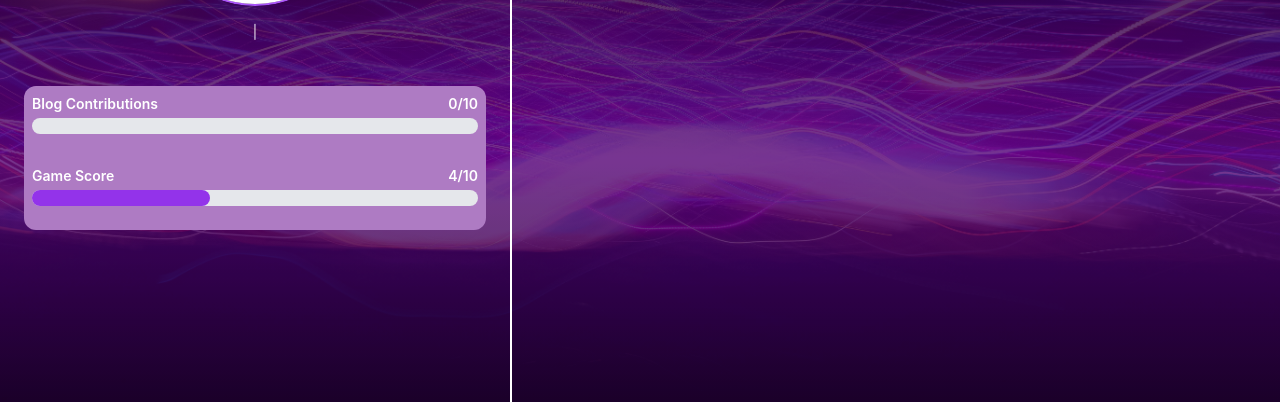
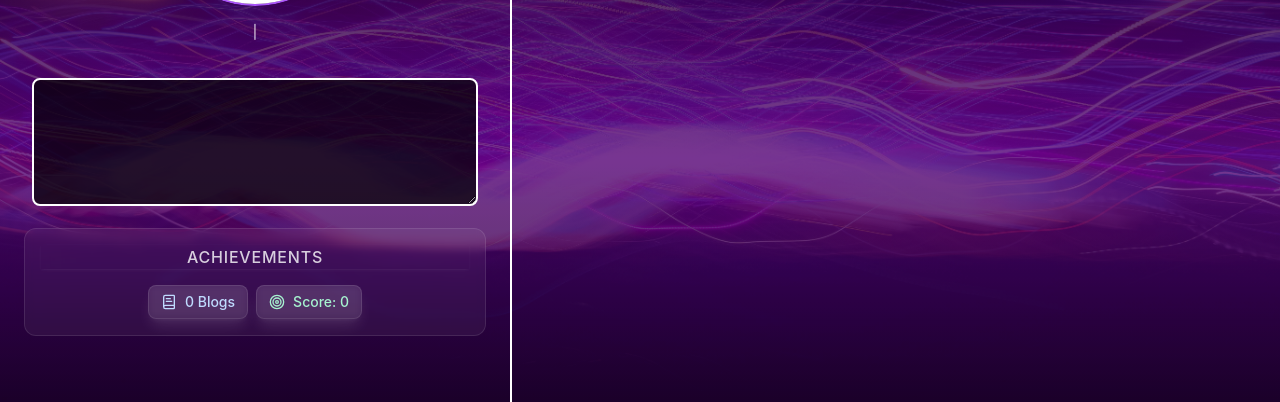
Before and after one commit to piyush-raj-07/Website24, a React (Create React App) app in the folder client/: page /profile/1 in a window 1280 px wide. Shown: the part 338-740 px from the top of the page. Built offline with nearby package versions, Linux system fonts and the light colour scheme; no server answers; the HTML template or start-up script is replaced by a standard one.

Commit message:
updated PeopleProf

```diff
--- a/client/src/components/Peoples/PeopleProf.js
+++ b/client/src/components/Peoples/PeopleProf.js
@@ -1,5 +1,5 @@
-import React, { useState, useEffect, useRef } from 'react';
-import {useNavigate, useParams } from 'react-router-dom';
+import React, { useState, useEffect } from 'react';
+import { useParams } from 'react-router-dom';
 import profilePic from "../../components/ProfileImg/ProfilePic.jpg";
 import background from "../../components/ProfileImg/Background.jpg";
 import blogBg1 from '../../components/ProfileImg/blog_bg1.jpg';
@@ -7,23 +7,25 @@ import blogBg2 from '../../components/ProfileImg/blog_bg2.jpg';
 import blogBg3 from '../../components/ProfileImg/blog_bg3.jpg';
 import blogBg4 from '../../components/ProfileImg/blog_bg4.jpg';
 import blogBg5 from '../../components/ProfileImg/blog_bg5.jpg';
-
+import { Shield, BookText, Target } from "lucide-react"
 
 export default function ProfilePage2() {
     const { id } = useParams();
     const [image, setImage] = useState(null);
+    const [intro, setIntro] = useState("")
     const [username, setUsername] = useState(null);
     const [degree, setDegree] = useState(null);
     const [batch, setBatch] = useState(null);
     const [blogs, setBlogs] = useState([]);
+    const [role, setRole] = useState(null);
+    const [quizScore, setQuizScore] = useState(0);
     const backgroundImages = [
         blogBg1,
         blogBg2,
         blogBg3,
         blogBg4,
         blogBg5,
-    ];
-    const [progressData, setProgressData] = useState({ blogsCount: 0 });
+    ]
 
     useEffect(() => {
 
@@ -47,6 +49,9 @@ export default function ProfilePage2() {
                     setDegree(data.Degree || "B.Tech");
                     setBatch(data.Grad_Year || "2026");
                     setImage(data.Img_URL || profilePic);
+                    setIntro(data.About);
+                    setRole(data.Role || null);
+                    setQuizScore(data.quizScore || 0);
 
                 } else {
                     console.error('Failed to fetch user info');
@@ -69,8 +74,6 @@ export default function ProfilePage2() {
                     const data = await response.json();
                     setBlogs(data);
                     console.log(data)
-
-                    setProgressData({ blogsCount: data.length });
                 } else {
                     console.error('Failed to fetch blogs');
                 }
@@ -96,27 +99,29 @@ export default function ProfilePage2() {
 
         previousImage = newImage;
         return newImage;
+
     };
 
-    const ProgressBar = ({ label, value, maxValue }) => {
-        const percentage = (value / maxValue) * 100;
+    const Badge = ({ icon: Icon, label, value, variant = "default" }) => {
+        const variants = {
+            admin: "bg-white/10 text-yellow-100 hover:bg-white/20",
+            blog: "bg-white/10 text-blue-200 hover:bg-white/20",
+            quiz: "bg-white/10 text-emerald-200 hover:bg-white/20",
+            default: "bg-white/10 text-gray-200 hover:bg-white/20",
+        }
 
         return (
-            <div className="mb-4">
-                <div className="flex justify-between items-center mb-1">
-                    <span className="text-sm font-semibold">{label}</span>
-                    <span className="text-sm font-semibold">{`${value}/${maxValue}`}</span>
-                </div>
-                <div className="w-full bg-gray-200 rounded-full h-4">
-                    <div
-                        className="bg-purple-600 h-4 rounded-full transition-all duration-500"
-                        style={{ width: `${percentage}%` }}
-                    ></div>
+            <div
+                className={` group relative inline-flex items-center gap-2 px-3 py-1.5 rounded-lg text-sm font-medium transition-all duration-200 ${variants[variant]} backdrop-blur-sm border border-white/10 shadow-lg shadow-white/10`}
+            >
+                <Icon className="w-4 h-4" />
+                <span>{value}</span>
+                <div className="absolute invisible group-hover:visible opacity-0 group-hover:opacity-100 transition-opacity duration-200 -bottom-8 left-1/2 -translate-x-1/2 px-3 py-1.5 bg-black/80 text-white text-xs rounded-md shadow-lg whitespace-nowrap z-10 backdrop-blur-sm ">
+                    {label}
                 </div>
             </div>
-        );
-    };
-
+        )
+    }
 
 
     return (
@@ -143,13 +148,32 @@ export default function ProfilePage2() {
                             <h4 className='p-1 text-base font-serif'>{degree} | {batch}</h4>
                         </div>
                     </div>
-                    <div className='mx-2 my-2 flex flex-col items-center justify-center'>
-                        <div className="rounded-xl overflow-hidden w-full my-4">
-                            <div className="p-2 bg-[#AE7BC3] bg-opacity-100">
-                                <ProgressBar label="Blog Contributions" value={progressData.blogsCount} maxValue={10} />
-                            </div>
-                            <div className="p-2 bg-[#AE7BC3] bg-opacity-100 ">
-                                <ProgressBar label="Game Score" value={4} maxValue={10} />
+                    <div className="mx-2 my-2 flex flex-col items-center justify-center">
+                        <div className="px-2 pt-2 w-full">
+                            <textarea
+                                value={intro}
+                                readOnly
+                                className="w-full h-32 bg-black bg-opacity-70 text-white border-2 border-white p-2 rounded-lg resize-y"
+                            />
+                        </div>
+
+                        <div className="w-full my-4">
+                            <div className="bg-white/5 backdrop-blur-sm rounded-xl p-4 border border-white/10">
+                                <h3 className="text-base font-medium text-white/80 mb-4 text-center uppercase tracking-wider shadow shadow-white/5">
+                                    Achievements
+                                </h3>
+                                <div className="flex flex-wrap items-center gap-2 justify-center">
+                                    {(role === "admin" || role === "eesa") && (
+                                        <Badge icon={Shield} label="Admin Access" value={role.toUpperCase()} variant="admin" />
+                                    )}
+                                    <Badge icon={BookText} label="Total blogs published" value={`${blogs.length} Blogs`} variant="blog" />
+                                    <Badge
+                                        icon={Target}
+                                        label="Quiz performance"
+                                        value={`Score: ${quizScore || 0}`}
+                                        variant="quiz"
+                                    />
+                                </div>
                             </div>
                         </div>
                     </div>
```
